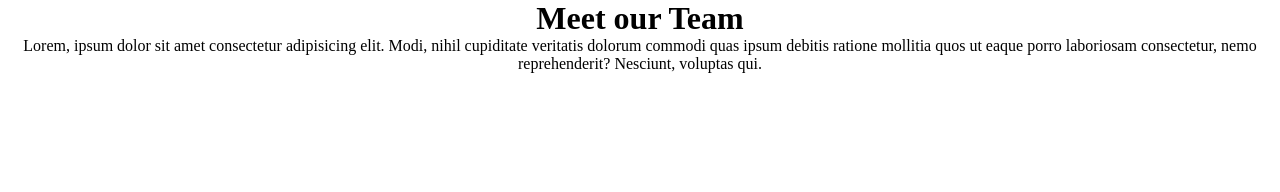
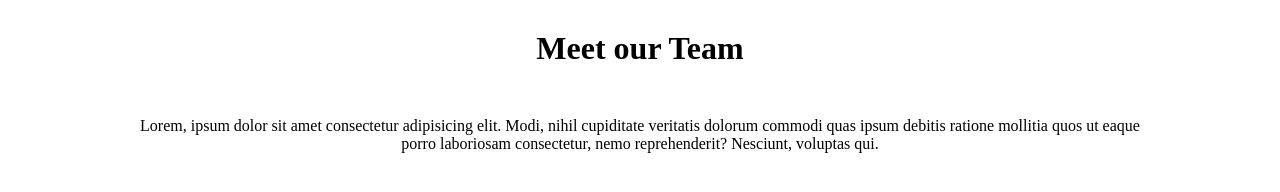
Before and after one commit to Fez06/html-css-float-cards, a plain HTML site: page index.html in a window 1280 px wide. Drawn offline with Linux system fonts and the light colour scheme.

Commit message:
sistemati margini h1

```diff
--- a/css/style.css
+++ b/css/style.css
@@ -5,6 +5,10 @@
 
 main {
     text-align: center;
-    max-width: 1600px;
+    max-width: 1000px;
     margin: auto;
 }
+
+h1 {
+    margin: 30px 0 50px;
+}
```
